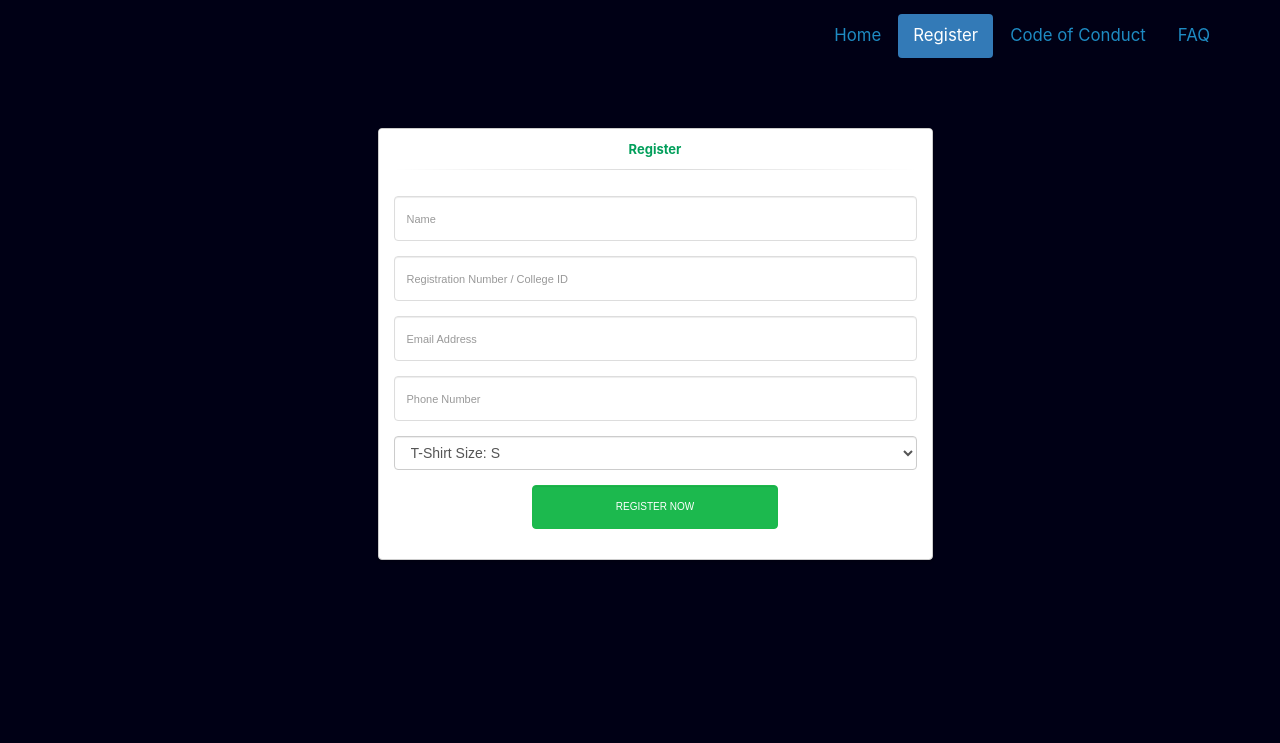
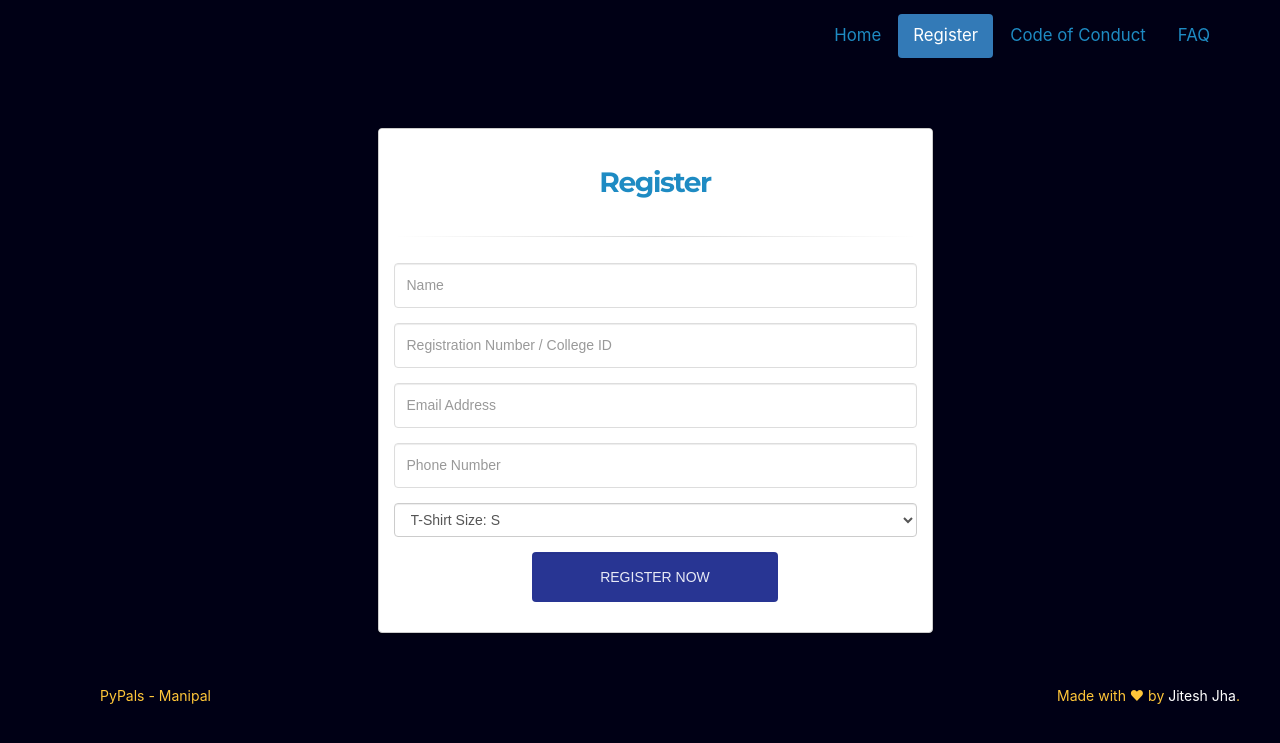
Before and after one commit to avikantz/pypals-website, a Flask app: page /register in a window 1280 px wide. Shown: the top 743 px of the page. Run offline with Flask 2, Linux system fonts and the light colour scheme; some libraries are stand-ins or nearby versions.

Commit message:
Register page matches color scheme & CSS fixes

```diff
--- a/static/css/register.css
+++ b/static/css/register.css
@@ -6,23 +6,16 @@
 	box-shadow: 0px 2px 3px 0px rgba(0,0,0,0.2);
 }
 .panel-login>.panel-heading {
-	color: #00415d;
 	background-color: #fff;
 	border-color: #fff;
 	text-align:center;
 }
 .panel-login>.panel-heading a{
 	text-decoration: none;
-	color: #666;
 	font-weight: bold;
-	font-size: 10px;
 	-webkit-transition: all 0.1s linear;
 	-moz-transition: all 0.1s linear;
 	transition: all 0.1s linear;
-}
-.panel-login>.panel-heading a.active{
-	color: #029f5b;
-	font-size: 13px;
 }
 .panel-login>.panel-heading hr{
 	margin-top: 10px;
@@ -38,7 +31,6 @@
 .panel-login input[type="text"],.panel-login input[type="email"],.panel-login input[type="password"] {
 	height: 45px;
 	border: 1px solid #ddd;
-	font-size: 11px;
 	-webkit-transition: all 0.1s linear;
 	-moz-transition: all 0.1s linear;
 	transition: all 0.1s linear;
@@ -51,47 +43,19 @@
 	box-shadow: none;
 	border-color: #ccc;
 }
-.btn-login {
-	background-color: #59B2E0;
+
+.btn-register {
 	outline: none;
-	color: #fff;
-	font-size: 10px;
+	color: #e8eaf6;
+	background-color: #283593;
 	height: auto;
 	font-weight: normal;
 	padding: 14px 0;
 	text-transform: uppercase;
-	border-color: #59B2E6;
-}
-.btn-login:hover,
-.btn-login:focus {
-	color: #fff;
-	background-color: #53A3CD;
-	border-color: #53A3CD;
-}
-.forgot-password {
-	text-decoration: underline;
-	color: #888;
-}
-.forgot-password:hover,
-.forgot-password:focus {
-	text-decoration: underline;
-	color: #666;
 }
 
-.btn-register {
-	background-color: #1CB94E;
-	outline: none;
-	color: #fff;
-	font-size: 10px;
-	height: auto;
-	font-weight: normal;
-	padding: 14px 0;
-	text-transform: uppercase;
-	border-color: #1CB94A;
-}
 .btn-register:hover,
 .btn-register:focus {
-	color: #fff;
-	background-color: #1CA347;
-	border-color: #1CA347;
+	color: #c5cae9;
+	background-color: #1a237e;
 }
--- a/templates/index.html
+++ b/templates/index.html
@@ -104,8 +104,10 @@
     </div>
   </div>
 
-  <div class="row text-center">
-        <p>MUPy requires all attendees to conform to the <a href="/conduct">code of conduct</a> to foster a friendly and welcoming environment for the event.</p>
+  <div class="row">
+        <div class="col-md-12 text-center">
+          <p>MUPy requires all attendees to conform to the <a href="/conduct">code of conduct</a> to foster a friendly and welcoming environment for the event.</p>
+        </div>
   </div>
 
   <footer class="footer">
--- a/templates/register.html
+++ b/templates/register.html
@@ -47,12 +47,12 @@
 					<div class="panel-heading">
 						<div class="row">
 							<div class="col-xs-12">
-								<a href="/signup" class="active" id="register-form-link">Register</a>
+								<h3><a href="/signup" class="active" id="register-form-link">Register</a></h3>
 							</div>
 						</div>
 						<hr>
 					</div>
-					<div class="panel-body" style="overflow: auto">
+					<div class="panel-body">
 						<div class="row">
 							<div class="col-lg-12">
 								<form id="register_form" action="/register" method="post" role="form" style="display: block" accept-charset="utf-8">
@@ -93,6 +93,19 @@
 				</div>
 			</div>
 		</div>
+
+    <footer class="footer">
+      <div class="container">
+        <div class="row">
+          <div class="col-md-3 text-left">
+            <p>PyPals - Manipal</p>
+          </div>
+          <div class="col-md-9 text-right">
+            <p>Made with ♥ by <a href="http://github.com/jiteshjha">Jitesh Jha</a>.</p>
+          </div>
+        </div>
+      </div>
+    </footer>
 	</div>
 
   <script src="https://maxcdn.bootstrapcdn.com/bootstrap/3.3.7/js/bootstrap.min.js" integrity="sha384-Tc5IQib027qvyjSMfHjOMaLkfuWVxZxUPnCJA7l2mCWNIpG9mGCD8wGNIcPD7Txa" crossorigin="anonymous"></script>
```
